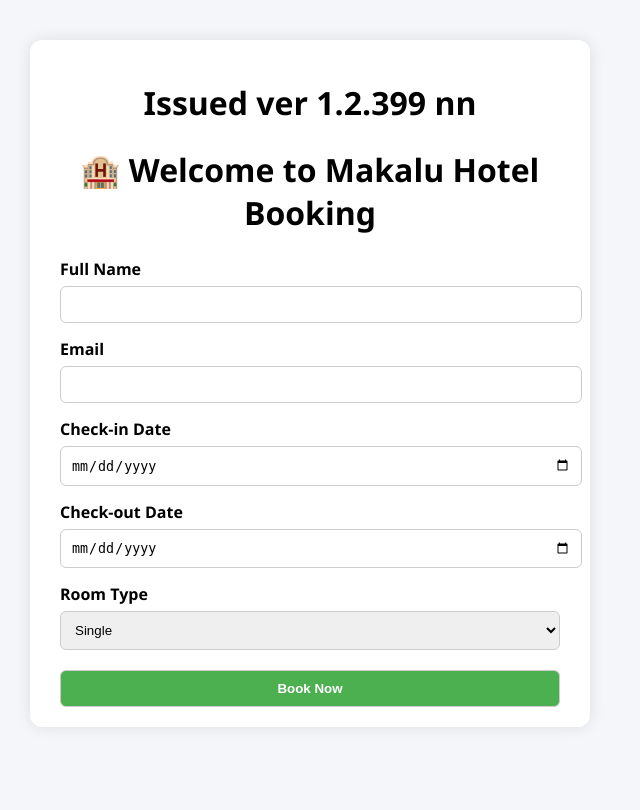
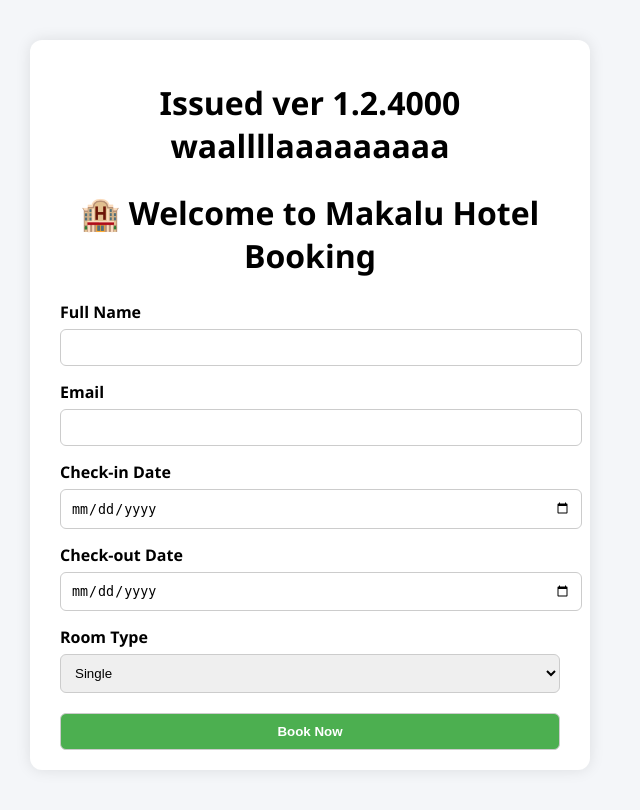
Before and after one commit to sanjeevlcc/itmgt-devops-demo, a PHP site: page / in a window 1280 px wide. Shown: the whole page, without its empty margins (330-970 px from the left). Before the commit the page ends 707 px from the top, so only its background shows below. Run offline with PHP 8.4, Linux system fonts and the light colour scheme.

Commit message:
Update index.php

```diff
--- a/index.php
+++ b/index.php
@@ -10,7 +10,9 @@
 
 
   <div class="container">
-    <h1>Issued ver 1.2.399 nn </h1>
+    <h1>Issued ver 1.2.4000 waallllaaaaaaaaa </h1>
+
+
     <h1>🏨 Welcome to Makalu Hotel Booking</h1>
     <form action="submit.php" method="POST" onsubmit="return validateForm()">
       <label for="name">Full Name</label>
```
